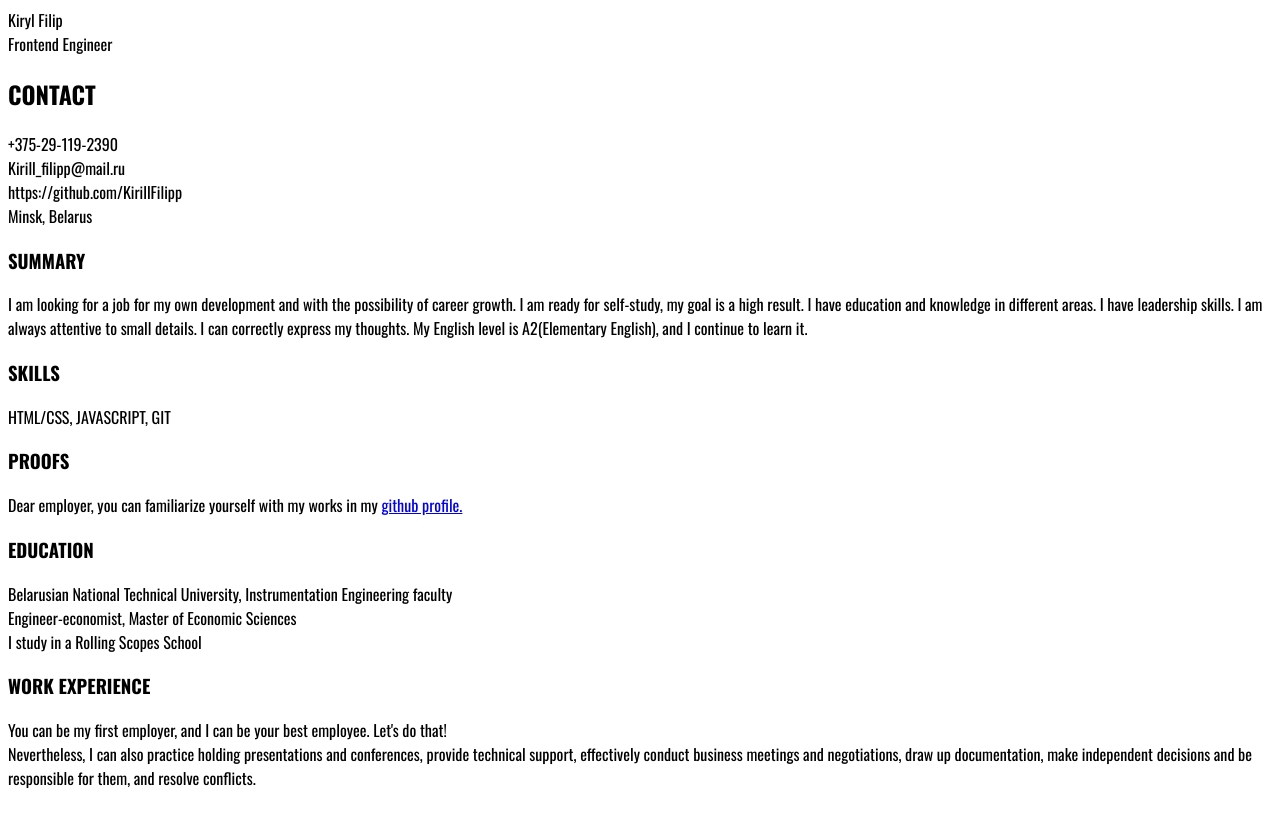
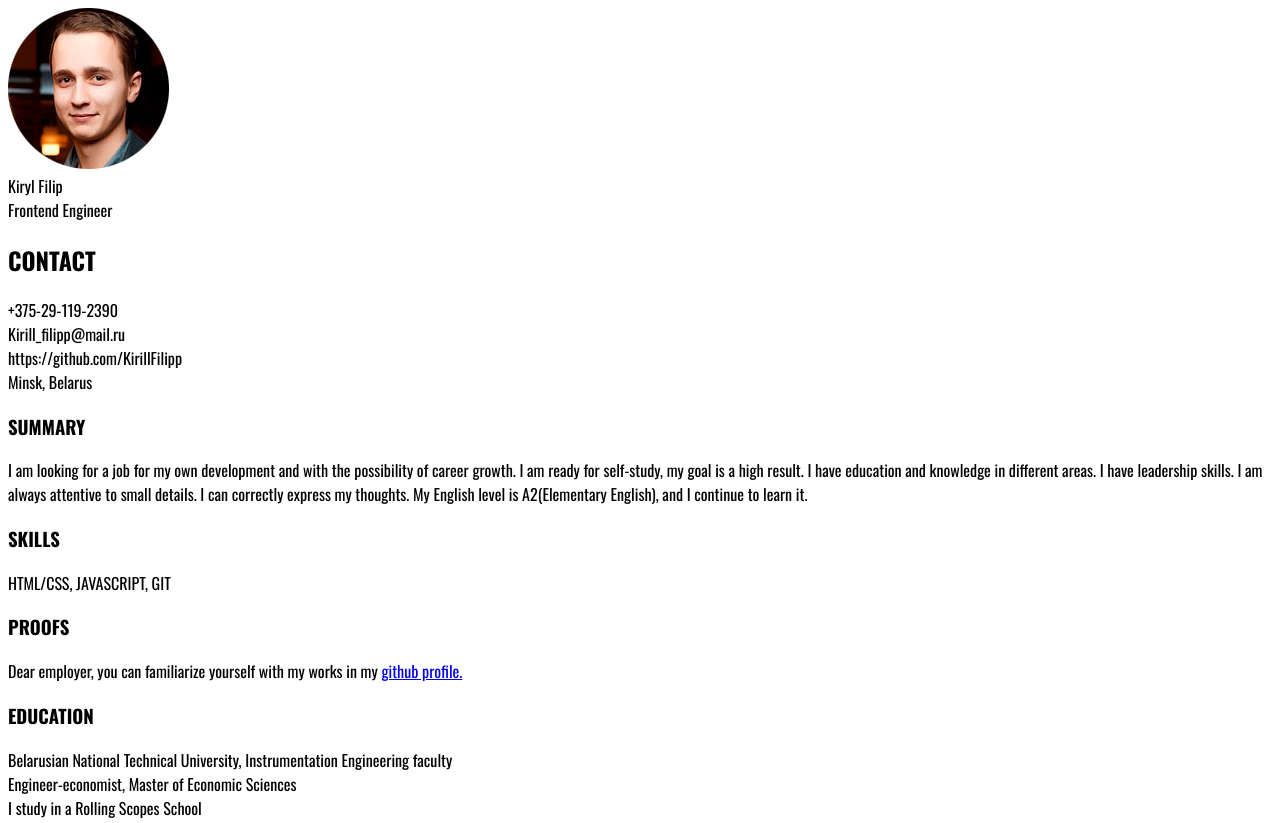
Before and after one commit to KirillFilipp/rsschool-codejam1-cv, a plain HTML site: page index.html in a window 1280 px wide. Shown: the top 823 px of the page. Drawn offline with nearby package versions, Linux system fonts and the light colour scheme.

Commit message:
fix:edit markup index.html

```diff
--- a/index.html
+++ b/index.html
@@ -8,6 +8,8 @@
   </head>
   <body>
     <div class="main">
+      <div class="photo"><img src="KirylFilip.png" alt="Kiryl Filip">
+      </div>
     <div class="info">
       <div class="name">Kiryl Filip</div>
       <div class="proffession">Frontend Engineer</div>
@@ -37,8 +39,7 @@
     <div class="education">
       <h3>EDUCATION</h3>
       <p class="content">Belarusian National Technical University, Instrumentation Engineering faculty<br>Engineer-economist,
-                    Master
-                    of Economic Sciences<br>I study in a Rolling Scopes School</p>
+      Master of Economic Sciences<br>I study in a Rolling Scopes School</p>
     </div>
     <div class="experience">
       <h3>WORK EXPERIENCE</h3>
```
Lines whose indentation alone changed are shown as unchanged.
